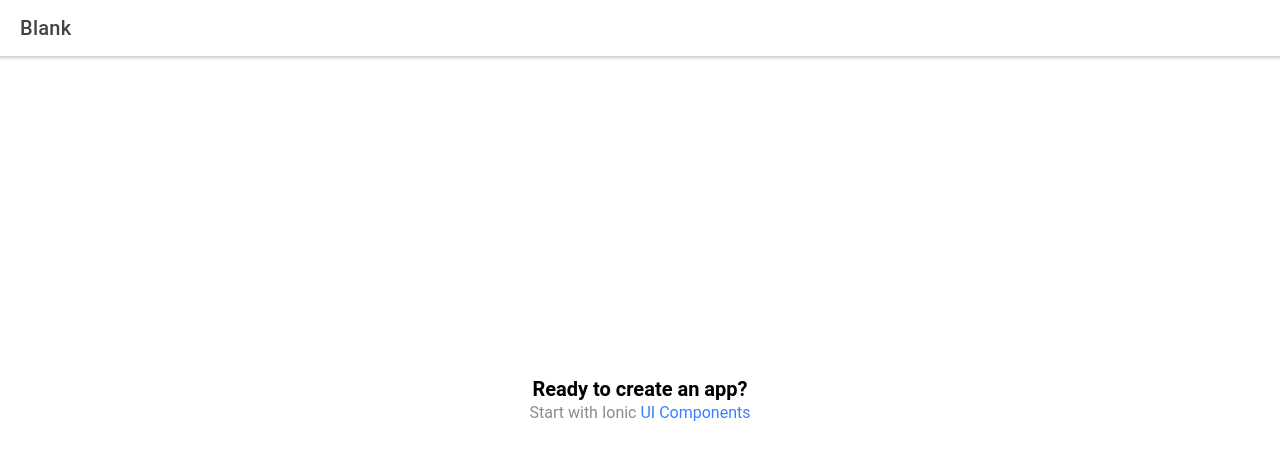
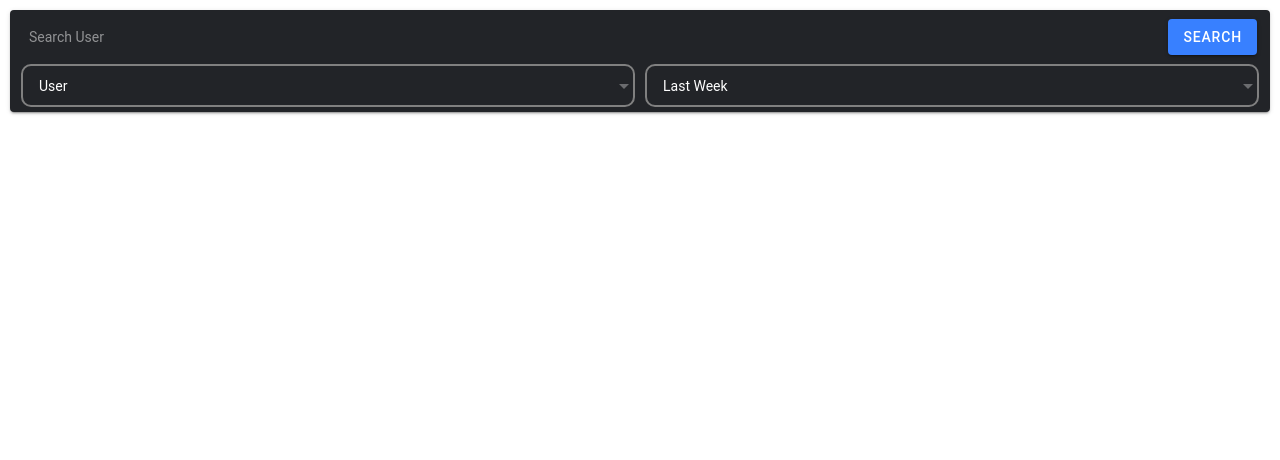
Before and after one commit to antoniormrzz/npm-stats, a React (Create React App) app: page / in a window 1280 px wide. Before the commit this address led to /home. Shown: the top 460 px of the page. Built offline with nearby package versions, Linux system fonts and the light colour scheme.

Commit message:
seach component

```diff
--- a/src/App.tsx
+++ b/src/App.tsx
@@ -27,8 +27,7 @@ const App: React.FC = () => (
   <IonApp>
     <IonReactRouter>
       <IonRouterOutlet>
-        <Route path="/home" component={Home} exact={true} />
-        <Route exact path="/" render={() => <Redirect to="/home" />} />
+        <Route path="/" component={Home} exact={true} />
       </IonRouterOutlet>
     </IonReactRouter>
   </IonApp>
--- a/src/components/ExploreContainer.css
+++ /dev/null
@@ -1,24 +0,0 @@
-.container {
-  text-align: center;
-  position: absolute;
-  left: 0;
-  right: 0;
-  top: 50%;
-  transform: translateY(-50%);
-}
-
-.container strong {
-  font-size: 20px;
-  line-height: 26px;
-}
-
-.container p {
-  font-size: 16px;
-  line-height: 22px;
-  color: #8c8c8c;
-  margin: 0;
-}
-
-.container a {
-  text-decoration: none;
-}
--- a/src/components/ExploreContainer.tsx
+++ /dev/null
@@ -1,15 +0,0 @@
-import React from 'react';
-import './ExploreContainer.css';
-
-interface ContainerProps { }
-
-const ExploreContainer: React.FC<ContainerProps> = () => {
-  return (
-    <div className="container">
-      <strong>Ready to create an app?</strong>
-      <p>Start with Ionic <a target="_blank" rel="noopener noreferrer" href="https://ionicframework.com/docs/components">UI Components</a></p>
-    </div>
-  );
-};
-
-export default ExploreContainer;
--- /dev/null
+++ b/src/components/Search/Search.css
@@ -0,0 +1,16 @@
+.search__row{
+  display: flex;
+  padding: 0 6px;
+  justify-content: space-between;
+  margin: 5px;
+}
+
+.search__button{
+  margin-left: 8px;
+}
+
+.search__select{
+  border: 2px solid grey;
+  border-radius: 10px;
+  width: calc(50% - 5px);
+}
--- /dev/null
+++ b/src/components/Search/Search.tsx
@@ -0,0 +1,60 @@
+import { IonButton, IonCard, IonInput, IonSelect, IonSelectOption } from '@ionic/react';
+import React, { useState } from 'react';
+import './Search.css';
+
+const Search: React.FC = () => {
+  const [text, setText] = useState<string>('');
+  const [placeholder, setPlaceholder] = useState<string>('Search User');
+  const [searchType, setSearchType] = useState<string>('user');
+  const [searchTime, setSearchTime] = useState<string>('last-week');
+
+  return (
+    <div className="search">
+      <IonCard color={'dark'}>
+        <div className="search__row">
+          <IonInput
+            value={text}
+            placeholder={placeholder}
+            onIonChange={e => setText(e.detail.value!)}
+          ></IonInput>
+          <IonButton
+            className="search__button"
+            color="primary"
+            onClick={e => console.log('clicked')}
+          >
+            Search
+          </IonButton>
+        </div>
+        <div className="search__row">
+          <IonSelect
+            className="search__select"
+            value={searchType}
+            okText="Okay"
+            cancelText="Dismiss"
+            onIonChange={e => {
+              setSearchType(e.detail.value);
+              setPlaceholder(e.detail.value === 'user' ? 'Search User' : 'Search Package');
+            }}
+          >
+            <IonSelectOption value="user">User</IonSelectOption>
+            <IonSelectOption value="package">Package</IonSelectOption>
+          </IonSelect>
+          <IonSelect
+            className="search__select"
+            value={searchTime}
+            okText="Okay"
+            cancelText="Dismiss"
+            onIonChange={e => setSearchTime(e.detail.value)}
+          >
+            <IonSelectOption value="last-day">Last Day</IonSelectOption>
+            <IonSelectOption value="last-week">Last Week</IonSelectOption>
+            <IonSelectOption value="last-month">Last Month</IonSelectOption>
+            <IonSelectOption value="last-year">Last Year</IonSelectOption>
+          </IonSelect>
+        </div>
+      </IonCard>
+    </div>
+  );
+};
+
+export default Search;
--- a/src/pages/Home.tsx
+++ b/src/pages/Home.tsx
@@ -1,23 +1,13 @@
 import { IonContent, IonHeader, IonPage, IonTitle, IonToolbar } from '@ionic/react';
 import React from 'react';
-import ExploreContainer from '../components/ExploreContainer';
+import Search from '../components/Search/Search';
 import './Home.css';
 
 const Home: React.FC = () => {
   return (
     <IonPage>
-      <IonHeader>
-        <IonToolbar>
-          <IonTitle>Blank</IonTitle>
-        </IonToolbar>
-      </IonHeader>
       <IonContent fullscreen>
-        <IonHeader collapse="condense">
-          <IonToolbar>
-            <IonTitle size="large">Blank</IonTitle>
-          </IonToolbar>
-        </IonHeader>
-        <ExploreContainer />
+        <Search />
       </IonContent>
     </IonPage>
   );
```
Also changed, not shown: 1 other file (tests, documents, lock files or other folders).
